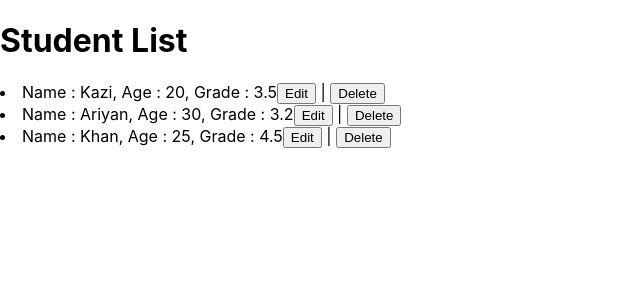
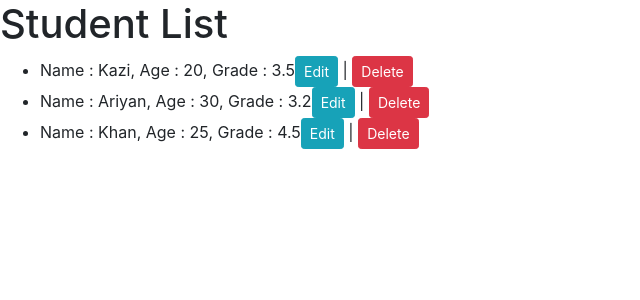
Before and after one commit to tackernao0522/kazi-react-smile, a React (Create React App) app: page / in a window 1280 px wide. Shown: the top 300 px of the page, without its empty margins (0-640 px from the left). Built offline with nearby package versions, Linux system fonts and the light colour scheme.

Commit message:
Use Bootstrap(CDN)

```diff
--- a/public/index.html
+++ b/public/index.html
@@ -1,20 +1,32 @@
 <!DOCTYPE html>
 <html lang="en">
+
 <head>
   <meta charset="utf-8" />
   <link rel="icon" href="%PUBLIC_URL%/favicon.ico" />
   <meta name="viewport" content="width=device-width, initial-scale=1" />
   <meta name="theme-color" content="#000000" />
-    <meta
-      name="description"
-      content="Web site created using create-react-app"
-    />
+  <meta name="description" content="Web site created using create-react-app" />
   <link rel="apple-touch-icon" href="%PUBLIC_URL%/logo192.png" />
   <link rel="manifest" href="%PUBLIC_URL%/manifest.json" />
   <title>React App</title>
+  <link rel="stylesheet" href="https://stackpath.bootstrapcdn.com/bootstrap/4.5.0/css/bootstrap.min.css"
+    integrity="sha384-9aIt2nRpC12Uk9gS9baDl411NQApFmC26EwAOH8WgZl5MYYxFfc+NcPb1dKGj7Sk" crossorigin="anonymous">
 </head>
+
 <body>
   <noscript>You need to enable JavaScript to run this app.</noscript>
   <div id="root"></div>
+
+  <script src="https://code.jquery.com/jquery-3.5.1.slim.min.js"
+    integrity="sha384-DfXdz2htPH0lsSSs5nCTpuj/zy4C+OGpamoFVy38MVBnE+IbbVYUew+OrCXaRkfj"
+    crossorigin="anonymous"></script>
+  <script src="https://cdn.jsdelivr.net/npm/popper.js@1.16.0/dist/umd/popper.min.js"
+    integrity="sha384-Q6E9RHvbIyZFJoft+2mJbHaEWldlvI9IOYy5n3zV9zzTtmI3UksdQRVvoxMfooAo"
+    crossorigin="anonymous"></script>
+  <script src="https://stackpath.bootstrapcdn.com/bootstrap/4.5.0/js/bootstrap.min.js"
+    integrity="sha384-OgVRvuATP1z7JjHLkuOU7Xw704+h835Lr+6QL9UvYjZE3Ipu6Tp75j7Bh/kR0JKI"
+    crossorigin="anonymous"></script>
 </body>
+
 </html>
--- a/src/App.js
+++ b/src/App.js
@@ -4,22 +4,24 @@ class App extends React.Component {
 
   render() {
     const names = [
-      {name: 'Kazi', age: 20, grade: 3.50},
-      {name: 'Ariyan', age: 30, grade: 3.20},
-      {name: 'Khan', age: 25, grade: 4.50}
+      { name: 'Kazi', age: 20, grade: 3.50 },
+      { name: 'Ariyan', age: 30, grade: 3.20 },
+      { name: 'Khan', age: 25, grade: 4.50 }
     ]
     const items = names.map((item, idx) => {
-      return <li key={idx}>
+      return <li class="list-item" key={idx}>
         Name : {item.name}, Age : {item.age}, Grade : {item.grade}
-        <button>Edit</button> | <button>Delete</button>
+        <button class="btn btn-sm btn-info">Edit</button> | <button class="btn btn-sm btn-danger">Delete</button>
       </li>
     })
 
     return (
       <div className="App">
         <h1>Student List</h1>
+        <ul class="list">
+          {items}
+        </ul>
         <div>
-          {items}
         </div>
       </div>
     )
```
Also changed, not shown: 1 other file (tests, documents, lock files or other folders). Lines whose indentation alone changed are shown as unchanged.
